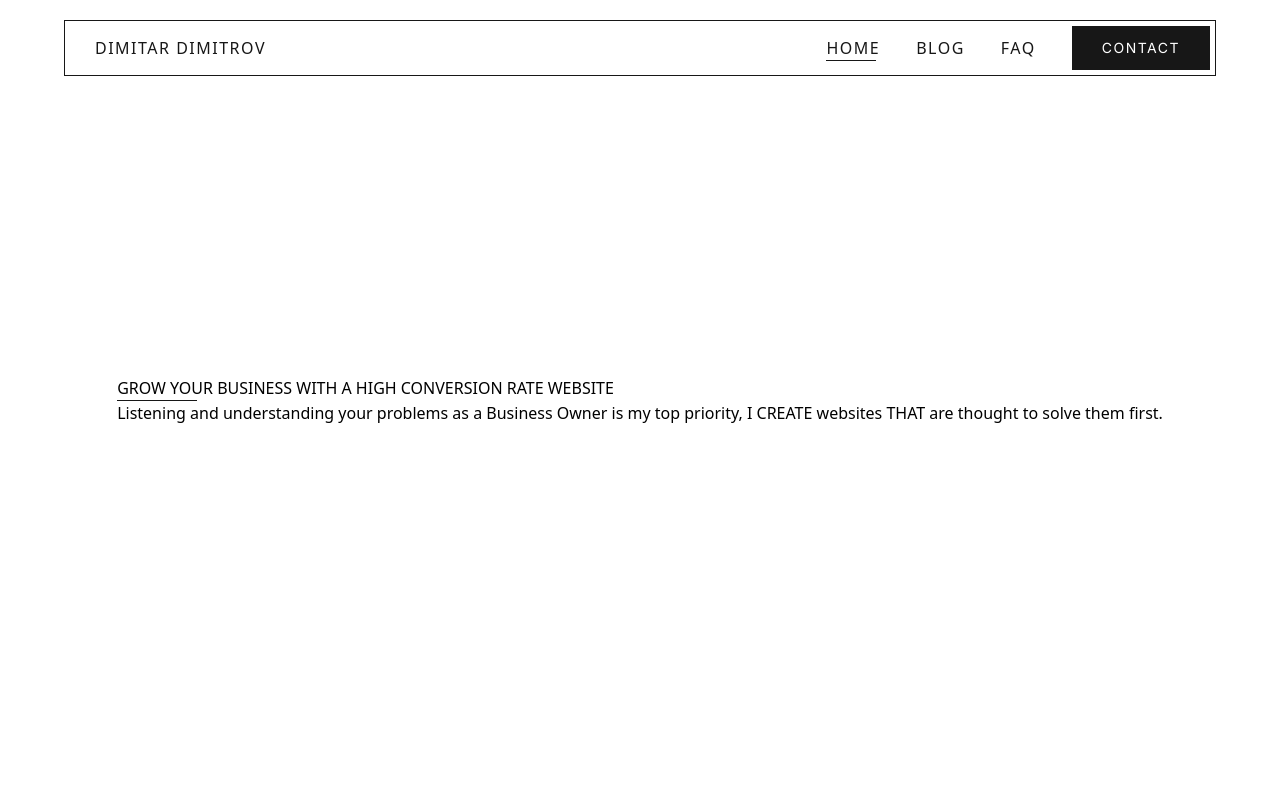
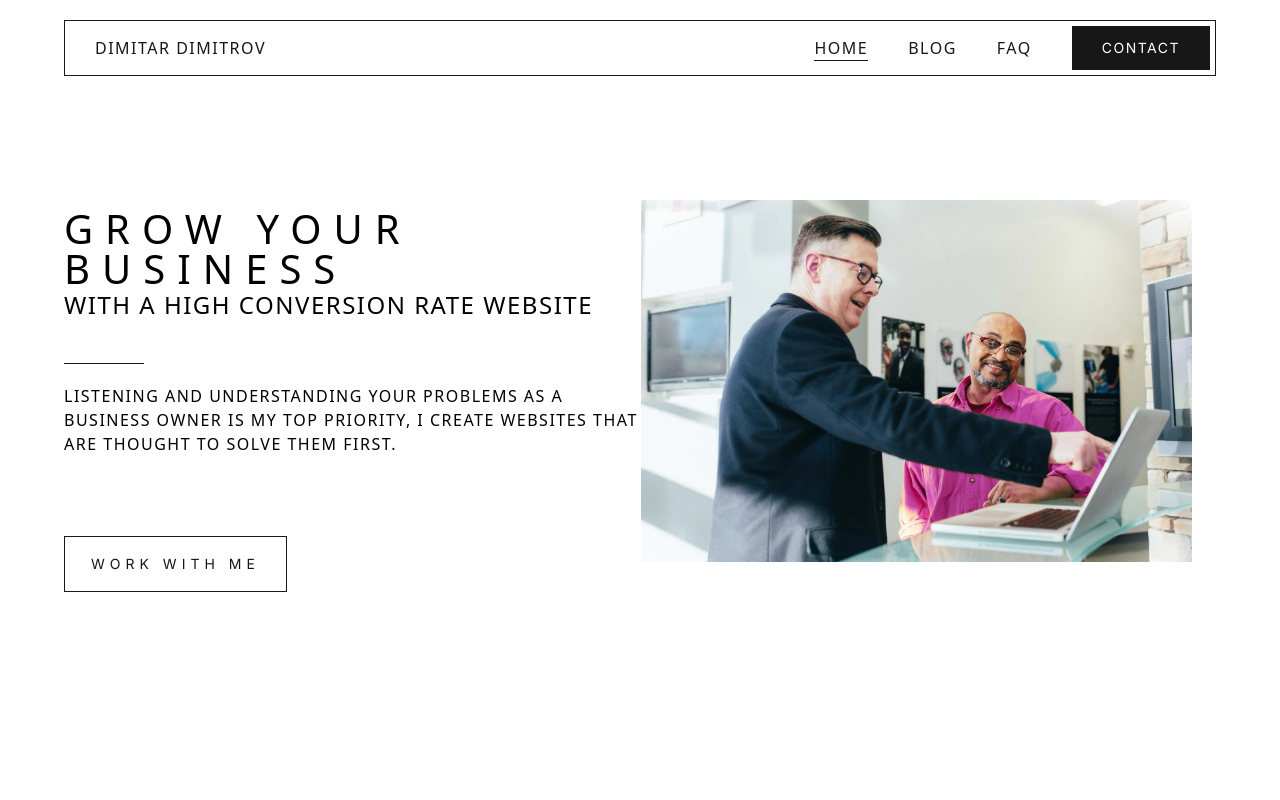
Before and after one commit to ippoboi/portfolio-front, a Next.js app: page / in a window 1280 px wide. Shown: the top 800 px of the page. Built offline with nearby package versions, Linux system fonts and the light colour scheme.

Commit message:
Hero Section

```diff
--- a/app/page.jsx
+++ b/app/page.jsx
@@ -1,17 +1,41 @@
+import Image from "next/image";
+
 const Home = () => {
   return (
     <div className="">
-      <section className="min-h-screen flex justify-center items-center">
-        <div>
-          <h1>GROW YOUR BUSINESS WITH A HIGH CONVERSION RATE WEBSITE</h1>
-          <div className="line w-20" />
-          <p>
-            Listening and understanding your problems as a Business Owner is my
-            top priority, I CREATE websites THAT are thought to solve them
-            first.
-          </p>
+      {/* Hero Section */}
+      <section className="min-h-screen flex justify-center items-center lg:items-start flex-col gap-20">
+        <div className="relative flex max-w-6xl 2xl:max-w-7xl items-center">
+          <div className="max-w-xs md:max-w-lg lg:max-w-6xl 2xl:max-w-7xlflex flex-col items-center justify-center lg:items-start">
+            <h1 className="big_title lg:text-[40px] text-center lg:text-left leading-5 mb-12">
+              <span className="leading-10">GROW YOUR BUSINESS</span> <br />
+              <span className="small_spaced_text lg:text-[24px] lg:font-light">
+                WITH A HIGH CONVERSION RATE WEBSITE
+              </span>
+            </h1>
+            <div className="line w-20" />
+            <p className="small_spaced_text text-center lg:text-left lg:max-w-xl md:max-w-lg mt-5">
+              Listening and understanding your problems as a Business Owner is
+              my top priority, I CREATE websites THAT are thought to solve them
+              first.
+            </p>
+            <button className="outline_btn_black mt-20">WORK WITH ME</button>
+          </div>
+          <div className="relative w-[600px] h-[400px] -z-10">
+            <Image
+              src="/images/Hero-Section-Photo.webp"
+              alt="A Business Owner and a Worker are looking at a computer screen and the business owner is pointing to the screen."
+              width={600}
+              height={400}
+              className="absolute right-6"
+            />
+            <div className="w-[600px] h-[400px] right-6 absolute bg-gradient-radial from-transparent from-70% to-white"></div>
+          </div>
         </div>
       </section>
+
+      {/* Pob Sol Section */}
+      <section className="bg-primary-black"></section>
     </div>
   );
 };
--- a/components/nav.jsx
+++ b/components/nav.jsx
@@ -7,7 +7,7 @@ const Nav = () => {
   const [status, setStatus] = useState(false);
   const pathname = usePathname();
   return (
-    <div className="fixed top-0 xl:max-w-6xl lg:max-w-4xl md:max-w-2xl max-w-xs w-full ">
+    <div className="fixed top-0 2xl:max-w-7xl xl:max-w-6xl lg:max-w-4xl md:max-w-2xl max-w-xs w-full z-10 bg-white/50">
       <div className="flex justify-between backdrop-blur-md w-full border border-primary-black mt-5 lg:py-[5px] lg:pr-[5px] lg:pl-[30px] md:py-[17px] md:px-[30px] py-[15px] px-[12px] items-center">
         <div className="nav_text">
           <a href="/">Dimitar Dimitrov</a>
@@ -49,7 +49,7 @@ const Nav = () => {
             href="/"
             className={`nav_link ${pathname === "/" ? "border-b-[1px]" : ""}`}
           >
-            <span className="-mr-[4px]">Home</span>
+            <span className="">Home</span>
           </a>
           <a
             href="/blog"
@@ -57,7 +57,7 @@ const Nav = () => {
               pathname === "/blog" ? "border-b-[1px]" : ""
             }`}
           >
-            <span className="-mr-[4px]">Blog</span>
+            <span className="">Blog</span>
           </a>
           <a
             href="/FAQ"
@@ -65,7 +65,7 @@ const Nav = () => {
               pathname === "/FAQ" ? "border-b-[1px]" : ""
             }`}
           >
-            <span className="-mr-[4px]">FAQ</span>
+            <span className="">FAQ</span>
           </a>
           <a href="/" className="black_btn">
             Contact
--- a/tailwind.config.js
+++ b/tailwind.config.js
@@ -25,6 +25,9 @@ module.exports = {
         "secondary-white": "#ffffff",
         "highlight-purple": "#C51EFF",
       },
+      backgroundImage: {
+        "gradient-radial": "radial-gradient(var(--tw-gradient-stops))",
+      },
     },
   },
   plugins: [],
```
Also changed, not shown: public/images/Hero-Section-Photo.webp (added).
